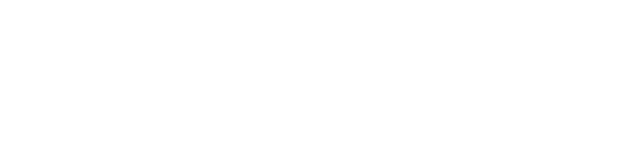
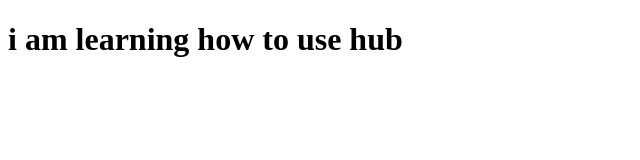
Before and after one commit to Asib46/Learning-Project-, a plain HTML site: page index.html in a window 1280 px wide. Shown: the whole page, without its empty margins (0-640 px from the left). Drawn offline with Linux system fonts and the light colour scheme.

Commit message:
i write more codes

```diff
--- a/index.html
+++ b/index.html
@@ -6,6 +6,6 @@
     <title>Learning Project</title>
 </head>
 <body>
-
+    <h1>i am learning how to use hub</h1>
 </body>
 </html>
```
